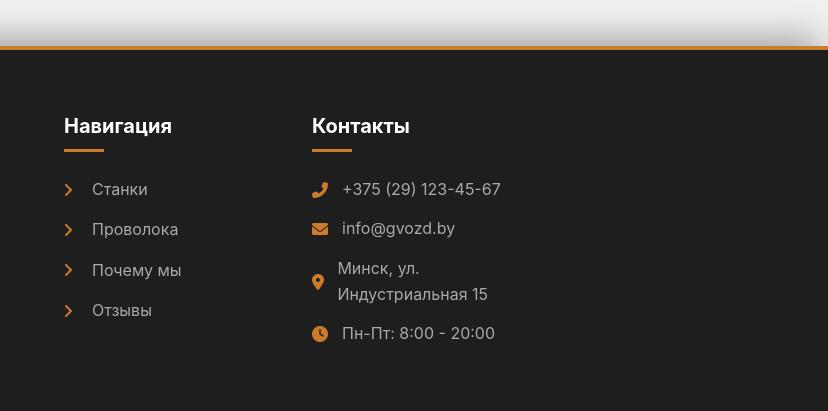
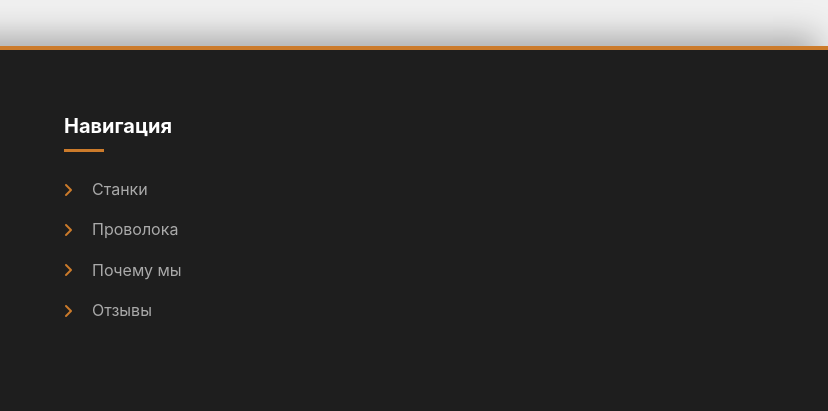
Before and after one commit to NexusMinsk/stanki-gvozdi, a plain HTML site: page index.html in a window 1280 px wide. Shown: the part 3573-3984 px from the top of the page, 452-1280 px from the left. Drawn offline with nearby package versions, Linux system fonts and the light colour scheme; animation ran at ten frames a second.

Commit message:
Update index.html

```diff
--- a/index.html
+++ b/index.html
@@ -1304,15 +1304,7 @@
 
 
 
-            <div class="footer-col">
-                <h4>Контакты</h4>
-                <ul class="contact-info">
-                    <li><i class="fas fa-phone-alt"></i> +375 (29) 123-45-67</li>
-                    <li><i class="fas fa-envelope"></i> info@gvozd.by</li>
-                    <li><i class="fas fa-map-marker-alt"></i> Минск, ул. Индустриальная 15</li>
-                    <li><i class="fas fa-clock"></i> Пн-Пт: 8:00 - 20:00</li>
-                </ul>
-            </div>
+
 
             <div class="copyright">
                 © 2026 ЗАВОД ГВОЗДЬ.БЕЛ. Все права защищены.
```
